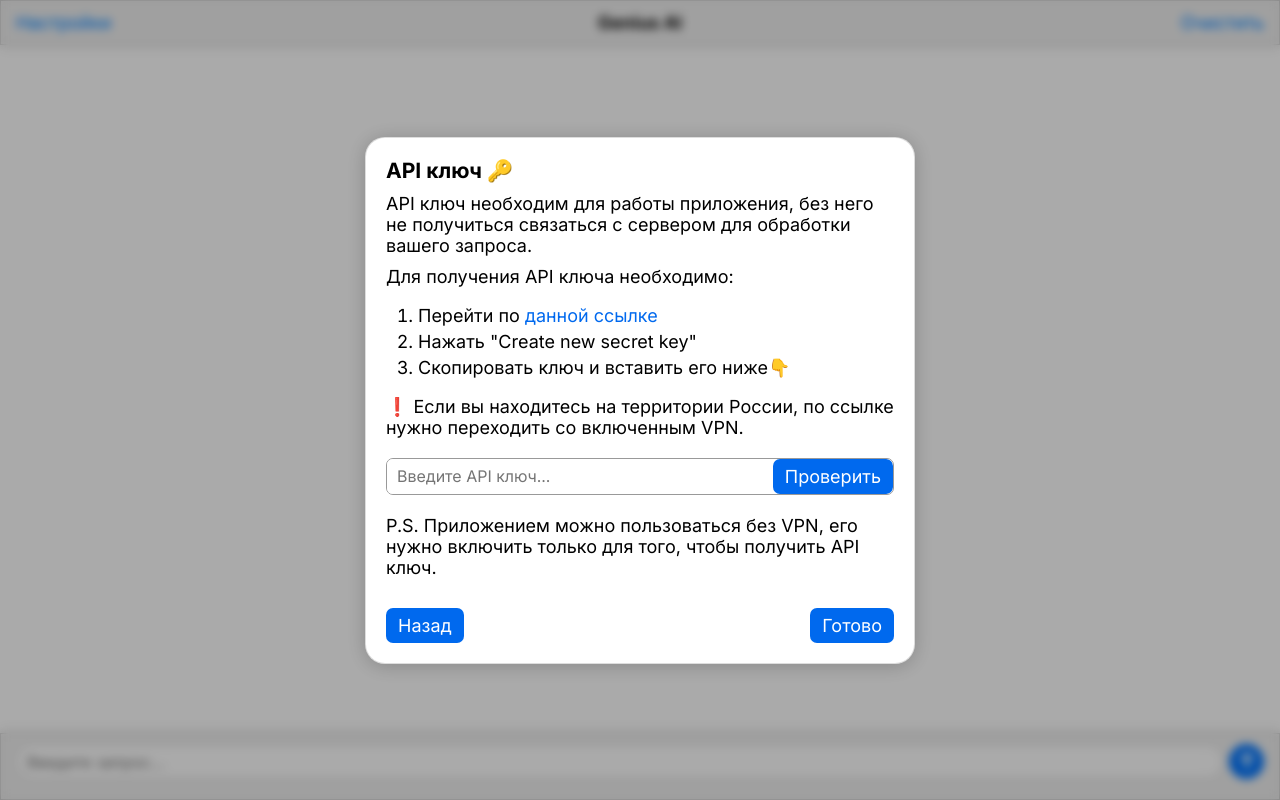
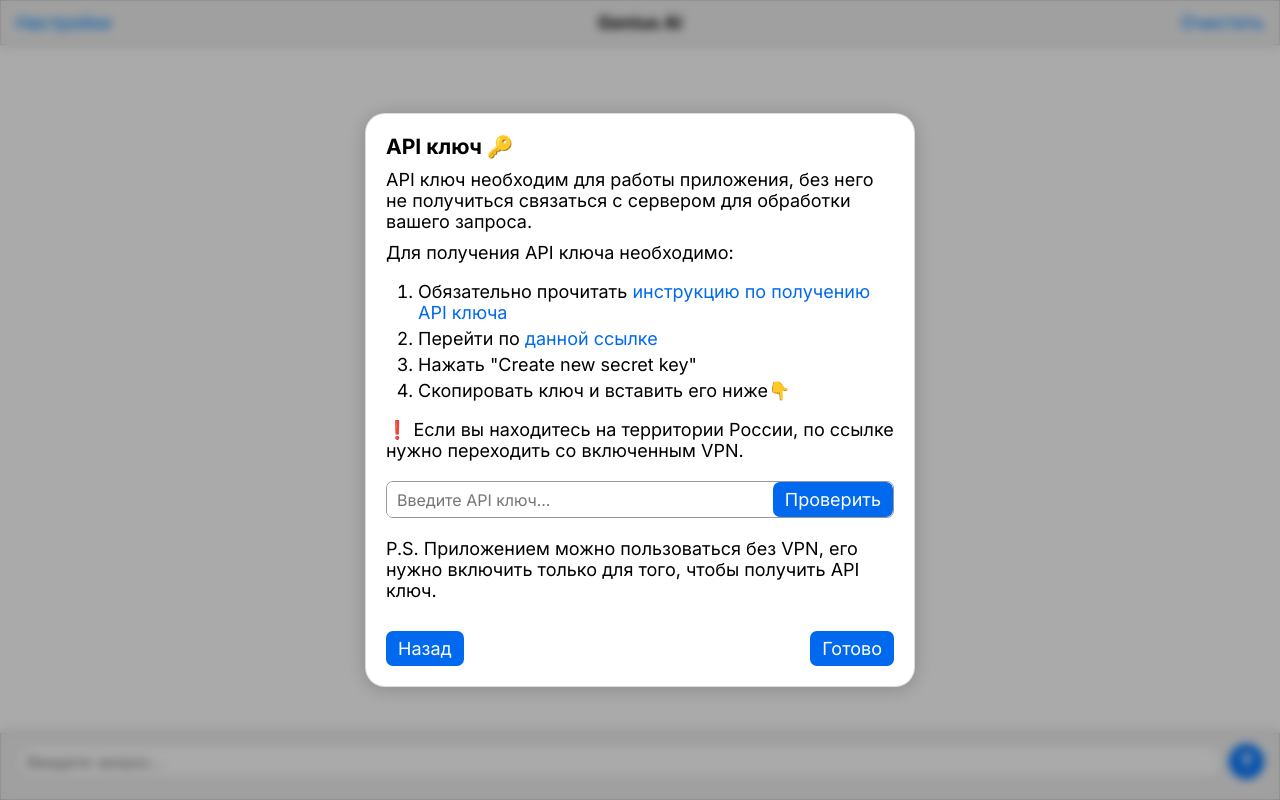
Before and after one commit to raifbrah/genius-ai, a Nuxt app: page / in a window 1280 px wide. Both pictures are taken after a click on the element "Дальше". Built offline with nearby package versions, Linux system fonts and the light colour scheme.

Commit message:
Added instruction manual to WelcomeWindow

```diff
--- a/components/WelcomeWindow.vue
+++ b/components/WelcomeWindow.vue
@@ -25,6 +25,14 @@
         <div>
           Для получения API ключа необходимо:
           <ol>
+            <li>
+              Обязательно прочитать
+              <a
+                href="https://sore-moat-1fb.notion.site/ef0acb6113164e8b814c11cde89a782d"
+                target="_blank"
+                >инструкцию по получению API ключа</a
+              >
+            </li>
             <li>
               Перейти по
               <a
```
